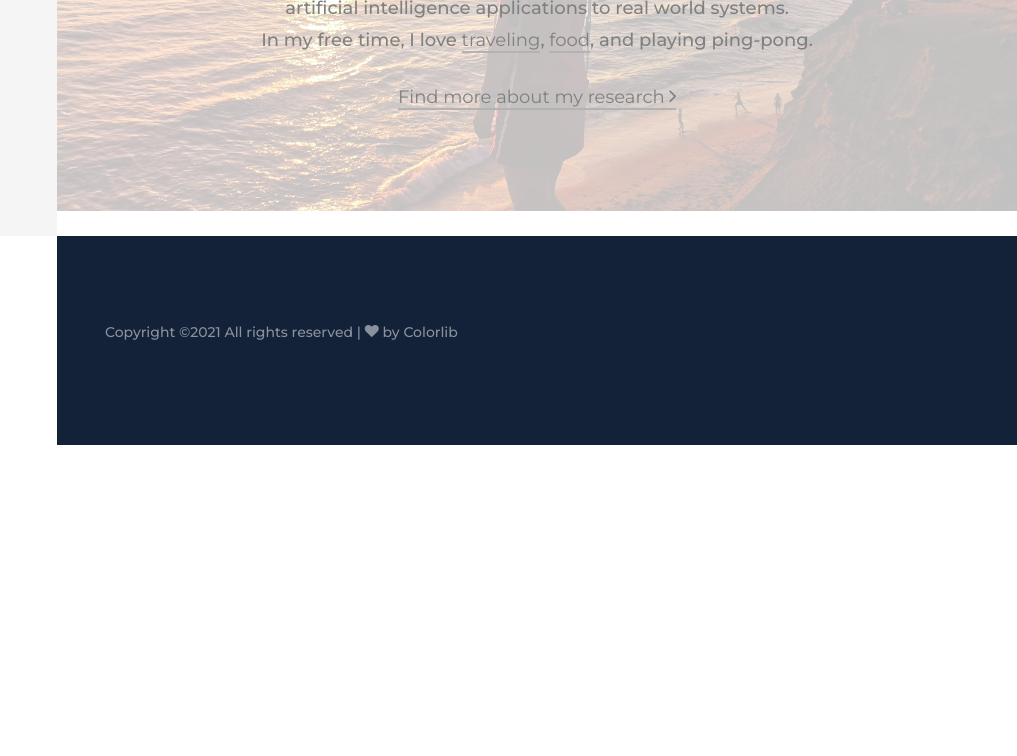
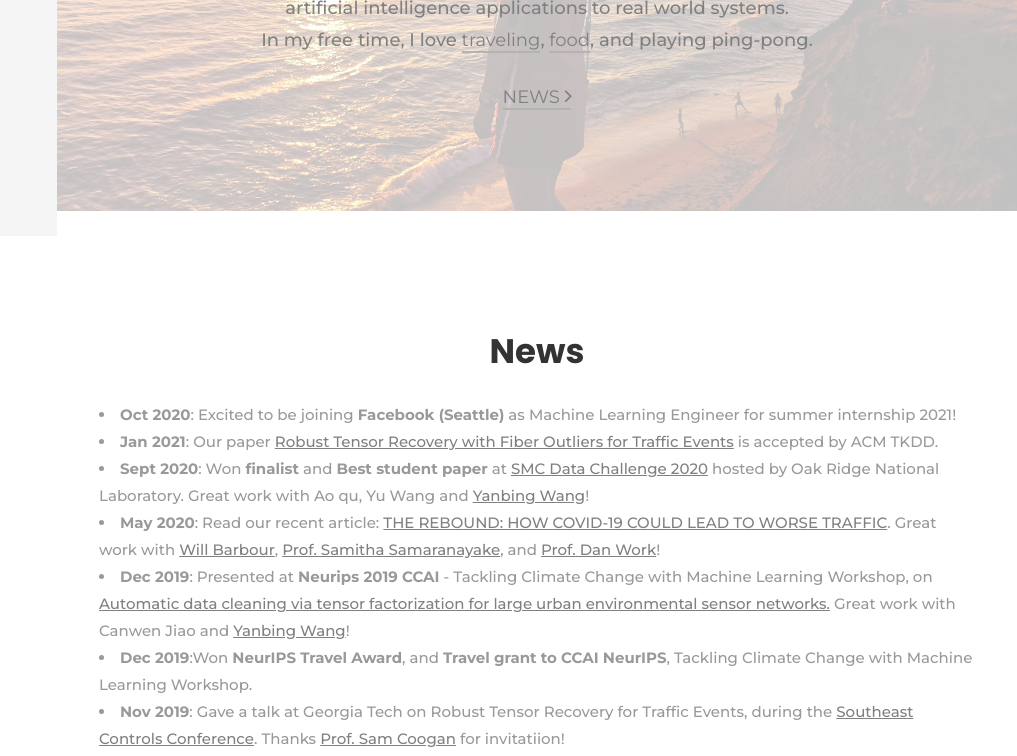
Before and after one commit to yuehu9/yuehu9.github.io, a plain HTML site: page index.html in a window 1280 px wide. Shown: the part 564-1320 px from the top of the page, 263-1280 px from the left. Before the commit the page ends 1009 px from the top, so only its background shows below. Drawn offline with Linux system fonts and the light colour scheme; some packages are replaced by stand-ins of ours; no server answers; files whose address does not match are found by name.

Commit message:
add news

```diff
--- a/index.html
+++ b/index.html
@@ -66,11 +66,40 @@
 							<h2 class="subheading">Hello! I'm</h2>
 							<h1 class="mb-4">Yue Hu</h1>
 							<p style="color:gray;" class="mb-4">I am a PhD student in computer science at Vanderbilt University and the Institute for Software Integrated Systems. My research interest lies in machine learning, anomaly detection, data and artificial intelligence applications to real world systems. <br> In my free time, I love <a style="color:gray" class="btn-custom" href='photography.html'>traveling</a>, <a style="color:gray" class="btn-custom"  href='https://hotzword.github.io/'>food</a>, and playing ping-pong.</p>
-							<p><a style="color:gray;" href="research.html" class="btn-custom">Find more about my research <span class="ion-ios-arrow-forward"></span></a></p>
+							<p><a style="color:gray;" href="index.html#news" class="btn-custom"> NEWS <span class="ion-ios-arrow-forward"></span></a></p>
 						</div>
 					</div>
 				</div>
 			</div>
+
+<section class="ftco-section">
+    	<div class="container">
+    		<div class="row justify-content-left mb-5 pb-2">
+          <div class="col-md-12 heading-section text-center ftco-animate">
+            <h2 id="news" class="mb-4">News</h2>
+
+            <li style="text-align:left"> <b>Oct 2020</b>: Excited to be joining <b>Facebook (Seattle)</b> as Machine Learning Engineer for summer internship 2021! </li>
+
+
+             <li style="text-align:left"> <b>Jan 2021</b>: Our paper <a style="color:gray; text-decoration: underline" href='https://dl.acm.org/doi/10.1145/3417337'>Robust Tensor Recovery with Fiber Outliers for Traffic Events</a> is accepted by ACM TKDD.</li>
+
+            <li style="text-align:left"> <b>Sept 2020</b>: Won <b>finalist</b> and <b>Best student paper</b> at  <a style="color:gray; text-decoration: underline" href='https://lab-work.github.io/therebound/'>SMC Data Challenge 2020</a> hosted by Oak Ridge National Laboratory. Great work with Ao qu, Yu Wang and  <a style="color:gray; text-decoration: underline" href='https://yanbingwang.com/'>Yanbing Wang</a>! </li>
+
+            <li style="text-align:left"> <b>May 2020</b>: Read our recent article: <a style="color:gray; text-decoration: underline" href='https://lab-work.github.io/therebound/'>THE REBOUND: HOW COVID-19 COULD LEAD TO WORSE TRAFFIC</a>. Great work with <a style="color:gray; text-decoration: underline"  href="https://barbourww.github.io/">Will Barbour</a>, <a style="color:gray; text-decoration: underline" href='https://cee.cornell.edu/samitha/'>Prof. Samitha Samaranayake</a>, and <a style="color:gray; text-decoration: underline" href='https://engineering.vanderbilt.edu/bio/daniel-work'>Prof. Dan Work</a>! </li>
+
+            <li style="text-align:left"> <b>Dec 2019</b>: Presented at <b>Neurips 2019 CCAI</b> -  Tackling Climate Change with Machine Learning Workshop, on  <a style="color:gray; text-decoration: underline" href='https://www.climatechange.ai/papers/neurips2019/27/paper.pdf'>Automatic data cleaning via tensor factorization for large urban environmental sensor networks.</a> Great work with Canwen Jiao and <a style="color:gray; text-decoration: underline" href='https://yanbingwang.com/'>Yanbing Wang</a>! </li>
+
+            <li style="text-align:left"> <b>Dec 2019</b>:Won <b>NeurIPS Travel Award</b>, and <b>Travel grant to CCAI NeurIPS</b>, Tackling Climate Change with Machine Learning Workshop. </li>
+
+            <li style="text-align:left"> <b>Nov 2019</b>: Gave a talk at Georgia Tech on Robust Tensor Recovery for Traffic Events, during the  <a style="color:gray; text-decoration: underline" href='http://scc.ece.gatech.edu/'>Southeast Controls Conference</a>. Thanks  <a style="color:gray; text-decoration: underline" href='https://coogan.ece.gatech.edu/'>Prof. Sam Coogan</a> for invitatiion!</li>
+
+        </div>
+
+          </div>
+
+    </div>
+</section>
+
     <footer class="ftco-footer ftco-bg-dark ftco-section">
 	      <div class="container px-md-5">
 
```
Also changed, not shown: about.html (+2 -2 lines), research.html (+2 -2 lines).
